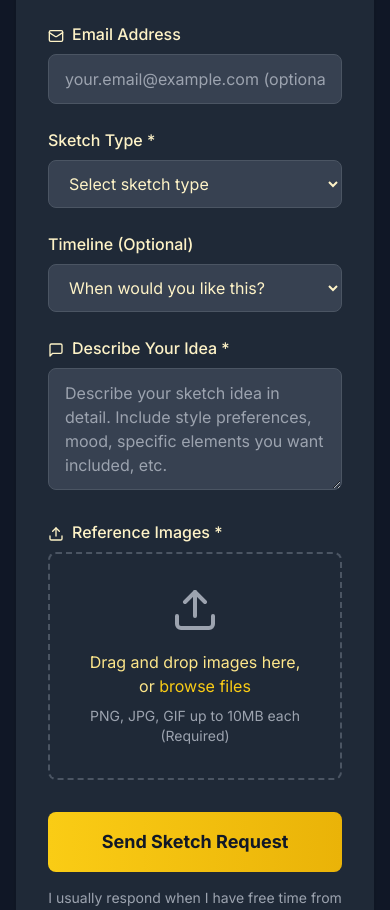
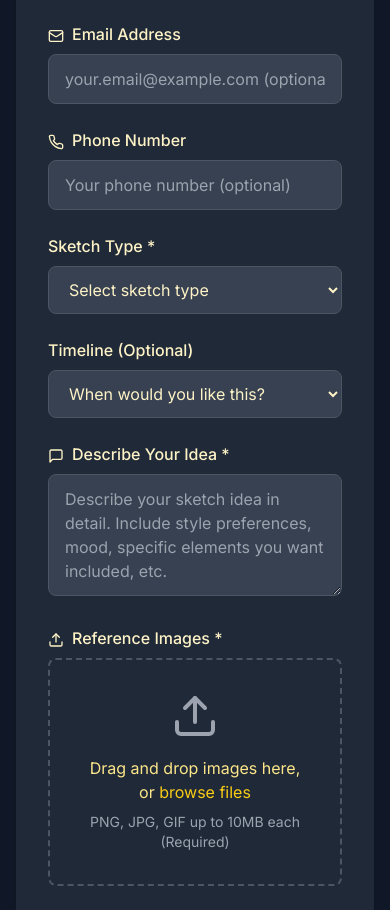
Before and after one commit to NSLcreates/NSLforge-lite, a React (Vite) app: page / in a window 390 px wide. Shown: the part 9050-9960 px from the top of the page. Built offline with nearby package versions, Linux system fonts and the light colour scheme.

Commit message:
Add phone number and emergency timeline
Added phone number input field to the contact form and added an "emergency (in two days)" option to the timeline select.

```diff
--- a/src/components/Contact.tsx
+++ b/src/components/Contact.tsx
@@ -1,12 +1,14 @@
+
 import { useState } from 'react';
 import { motion } from 'framer-motion';
-import { Upload, X, Mail, User, MessageSquare } from 'lucide-react';
+import { Upload, X, Mail, User, MessageSquare, Phone } from 'lucide-react';
 import { useToast } from '@/hooks/use-toast';
 
 export const Contact = () => {
   const [formData, setFormData] = useState({
     name: '',
     email: '',
+    phone: '',
     subject: '',
     description: '',
     timeline: ''
@@ -88,6 +90,7 @@ export const Contact = () => {
     setFormData({
       name: '',
       email: '',
+      phone: '',
       subject: '',
       description: '',
       timeline: ''
@@ -156,6 +159,21 @@ export const Contact = () => {
           </div>
 
           <div className="mb-6">
+            <label className="block text-amber-100 font-medium mb-2">
+              <Phone className="inline w-4 h-4 mr-2" />
+              Phone Number
+            </label>
+            <input
+              type="tel"
+              name="phone"
+              value={formData.phone}
+              onChange={handleInputChange}
+              className="w-full px-4 py-3 bg-gray-700 border border-gray-600 rounded-lg text-amber-100 focus:border-yellow-400 focus:outline-none transition-colors"
+              placeholder="Your phone number (optional)"
+            />
+          </div>
+
+          <div className="mb-6">
             <label className="block text-amber-100 font-medium mb-2">Sketch Type *</label>
             <select
               name="subject"
@@ -181,9 +199,10 @@ export const Contact = () => {
               className="w-full px-4 py-3 bg-gray-700 border border-gray-600 rounded-lg text-amber-100 focus:border-yellow-400 focus:outline-none transition-colors"
             >
               <option value="">When would you like this?</option>
-              <option value="no-rush">No rush - whenever you have time</option>
+              <option value="emergency">Emergency - in two days</option>
               <option value="few-weeks">In a few weeks</option>
               <option value="month-or-two">Within a month or two</option>
+              <option value="no-rush">No rush - whenever you have time</option>
               <option value="flexible">Completely flexible</option>
             </select>
           </div>
```
